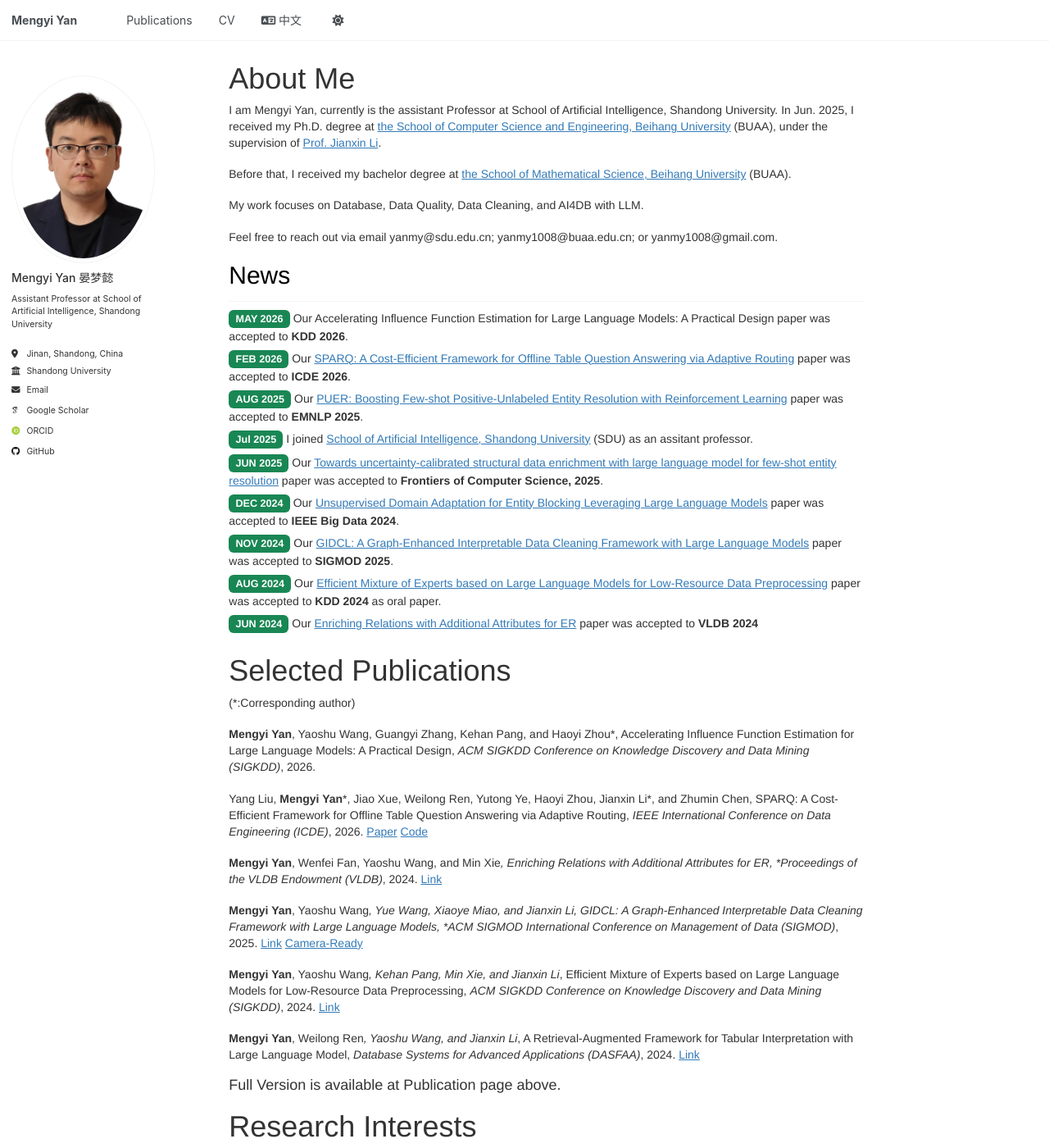
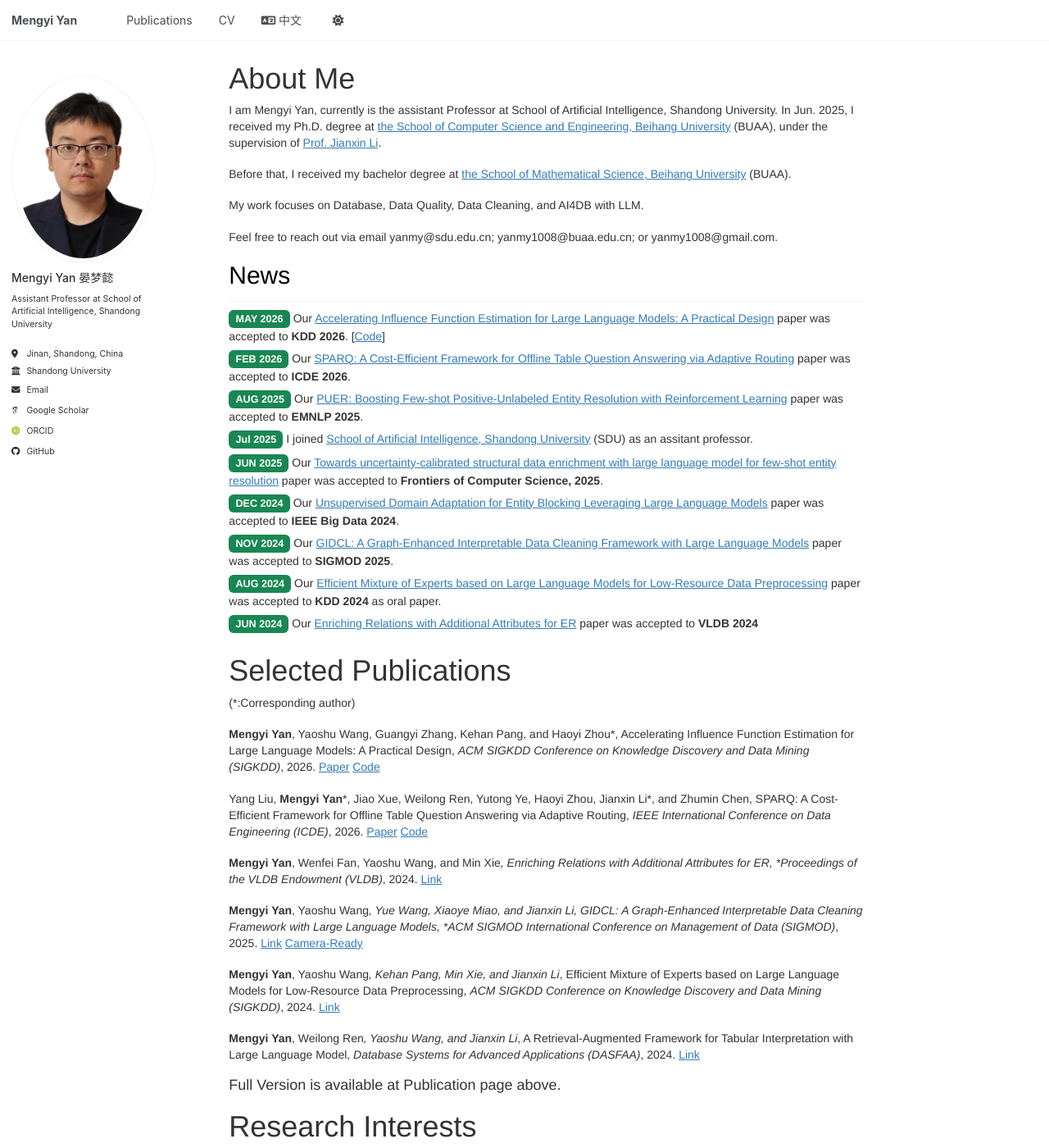
Before and after one commit to authurlord/authurlord.github.io, a Jekyll site: the page built from _pages/about.md, in a window 1280 px wide and 1400 px high. Shown: the whole window at 82% size. Built offline with Jekyll 4.4.1, drawn with Linux system fonts in a browser that asks for light colours; nearby versions of some CDN libraries; some web fonts are replaced; library files that are not in the unit come from our copies; a script that is not in the unit is left out; some of the changed text lies outside the part shown.

```diff
--- a/_pages/about.md
+++ b/_pages/about.md
@@ -31,7 +31,7 @@ Feel free to reach out via email yanmy@sdu.edu.cn; yanmy1008@buaa.edu.cn; or yan
 
 <h2 style="color: black;">News</h2>
 <ul style="list-style-type:disc; padding-left: 0; margin-left: 0;height: 400px;overflow: hidden;overflow-y: scroll;">
-<li><span style="display: inline-block; padding: 0.35em 0.65em; font-size: 0.9em; font-weight: 700; line-height: 1; color: #fff; text-align: center; white-space: nowrap; vertical-align: baseline; border-radius: 0.375rem; background-color: #198754;">MAY 2026</span> Our Accelerating Influence Function Estimation for Large Language Models: A Practical Design paper was accepted to <b>KDD 2026</b>. </li>
+<li><span style="display: inline-block; padding: 0.35em 0.65em; font-size: 0.9em; font-weight: 700; line-height: 1; color: #fff; text-align: center; white-space: nowrap; vertical-align: baseline; border-radius: 0.375rem; background-color: #198754;">MAY 2026</span> Our <a href="https://dl.acm.org/doi/10.1145/3770855.3817953">Accelerating Influence Function Estimation for Large Language Models: A Practical Design</a> paper was accepted to <b>KDD 2026</b>. [<a href="https://github.com/authurlord/StructInf-Release">Code</a>] </li>
 <li><span style="display: inline-block; padding: 0.35em 0.65em; font-size: 0.9em; font-weight: 700; line-height: 1; color: #fff; text-align: center; white-space: nowrap; vertical-align: baseline; border-radius: 0.375rem; background-color: #198754;">FEB 2026</span> Our <a href="https://authurlord.github.io/files/Conference/SPARQ_Camera_Ready.pdf">SPARQ: A Cost-Efficient Framework for Offline Table Question Answering via Adaptive Routing</a> paper was accepted to <b>ICDE 2026</b>. </li>
 <li><span style="display: inline-block; padding: 0.35em 0.65em; font-size: 0.9em; font-weight: 700; line-height: 1; color: #fff; text-align: center; white-space: nowrap; vertical-align: baseline; border-radius: 0.375rem; background-color: #198754;">AUG 2025</span> Our  <a href="https://authurlord.github.io/files/Conference/PUER_EMNLP_Camera_Ready.pdf">PUER: Boosting Few-shot Positive-Unlabeled Entity Resolution with Reinforcement Learning</a> paper was accepted to <b>EMNLP 2025</b>. </li>
 <li><span style="display: inline-block; padding: 0.35em 0.65em; font-size: 0.9em; font-weight: 700; line-height: 1; color: #fff; text-align: center; white-space: nowrap; vertical-align: baseline; border-radius: 0.375rem; background-color: #198754;">Jul 2025</span> I joined <a href="https://ai.sdu.edu.cn">School of Artificial Intelligence, Shandong University</a> (SDU) as an assitant professor. </li>
@@ -48,7 +48,7 @@ Feel free to reach out via email yanmy@sdu.edu.cn; yanmy1008@buaa.edu.cn; or yan
 # Selected Publications
 (*:Corresponding author)
 
-**Mengyi Yan**, Yaoshu Wang, Guangyi Zhang, Kehan Pang, and Haoyi Zhou\*, Accelerating Influence Function Estimation for Large Language Models: A Practical Design, *ACM SIGKDD Conference on Knowledge Discovery and Data Mining (SIGKDD)*, 2026.
+**Mengyi Yan**, Yaoshu Wang, Guangyi Zhang, Kehan Pang, and Haoyi Zhou\*, Accelerating Influence Function Estimation for Large Language Models: A Practical Design, *ACM SIGKDD Conference on Knowledge Discovery and Data Mining (SIGKDD)*, 2026. [Paper](https://dl.acm.org/doi/10.1145/3770855.3817953) [Code](https://github.com/authurlord/StructInf-Release)
 
 Yang Liu, **Mengyi Yan**\*, Jiao Xue, Weilong Ren, Yutong Ye, Haoyi Zhou, Jianxin Li\*, and Zhumin Chen, SPARQ: A Cost-Efficient Framework for Offline Table Question Answering via Adaptive Routing, *IEEE International Conference on Data Engineering (ICDE)*, 2026. [Paper](https://authurlord.github.io/files/Conference/SPARQ_Camera_Ready.pdf) [Code](https://github.com/authurlord/SPARQ)
 
@@ -74,7 +74,7 @@ I have worked on building data- and cost-efficient pipelines on top of LLMs, by
 I have worked on improving the performance of data cleaning systems, by leveraging knowledge-enhanced approaches, e.g. LLM-based agent, Knowledge Graph.  Relevant results were published in [[SIGMOD'25](https://authurlord.github.io/files/Conference/GIDCL-SIGMOD25.pdf), [SIGMOD'24](https://authurlord.github.io/files/Conference/SPLIT-SIGMOD24.pdf), [VLDB'24](https://authurlord.github.io/files/Conference/ENRICH-VLDB24.pdf)]
 
 ### Data Evaluation, Influence Estimation, and Synthesis for LLMs
-My research focuses on evaluating and optimizing data for Large Language Models (LLMs). By applying a suite of machine learning tools (e.g. Uncertainty Quantification, Influence Functions, and Submodular Optimization), I assess the redundancy and value of data assets throughout the pre-training, fine-tuning, and domain-specific adaptation stages. A particular emphasis is placed on making influence-function-style attribution practical and scalable for modern LLMs, so it can drive the composition of training datasets for specialized tasks and maximize model performance and training efficiency. Relevant results were published in [[KDD'26](#), [FCS'25](https://authurlord.github.io/files/Journal/FUSER_FCS.pdf), [AIJ'23](https://doi.org/10.1016/j.artint.2023.103886) and [arxiv](https://arxiv.org/pdf/1711.09219)].
+My research focuses on evaluating and optimizing data for Large Language Models (LLMs). By applying a suite of machine learning tools (e.g. Uncertainty Quantification, Influence Functions, and Submodular Optimization), I assess the redundancy and value of data assets throughout the pre-training, fine-tuning, and domain-specific adaptation stages. A particular emphasis is placed on making influence-function-style attribution practical and scalable for modern LLMs, so it can drive the composition of training datasets for specialized tasks and maximize model performance and training efficiency. Relevant results were published in [[KDD'26](https://dl.acm.org/doi/10.1145/3770855.3817953), [FCS'25](https://authurlord.github.io/files/Journal/FUSER_FCS.pdf), [AIJ'23](https://doi.org/10.1016/j.artint.2023.103886) and [arxiv](https://arxiv.org/pdf/1711.09219)].
 
 
 
```
Also changed, not shown: other parts of _pages/about.md (+3 -0 lines), _pages/about-zh.md (+6 -3 lines).
